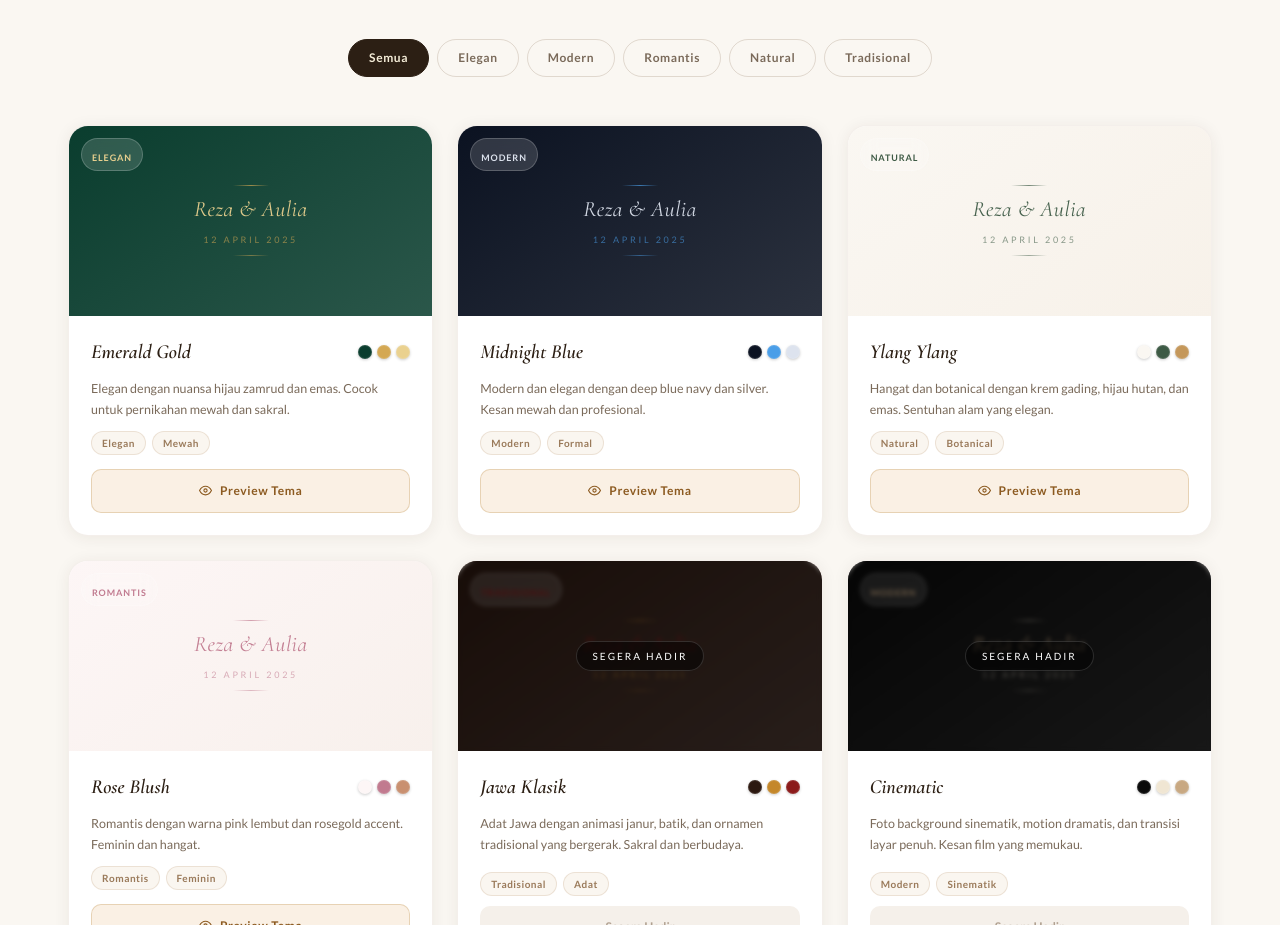
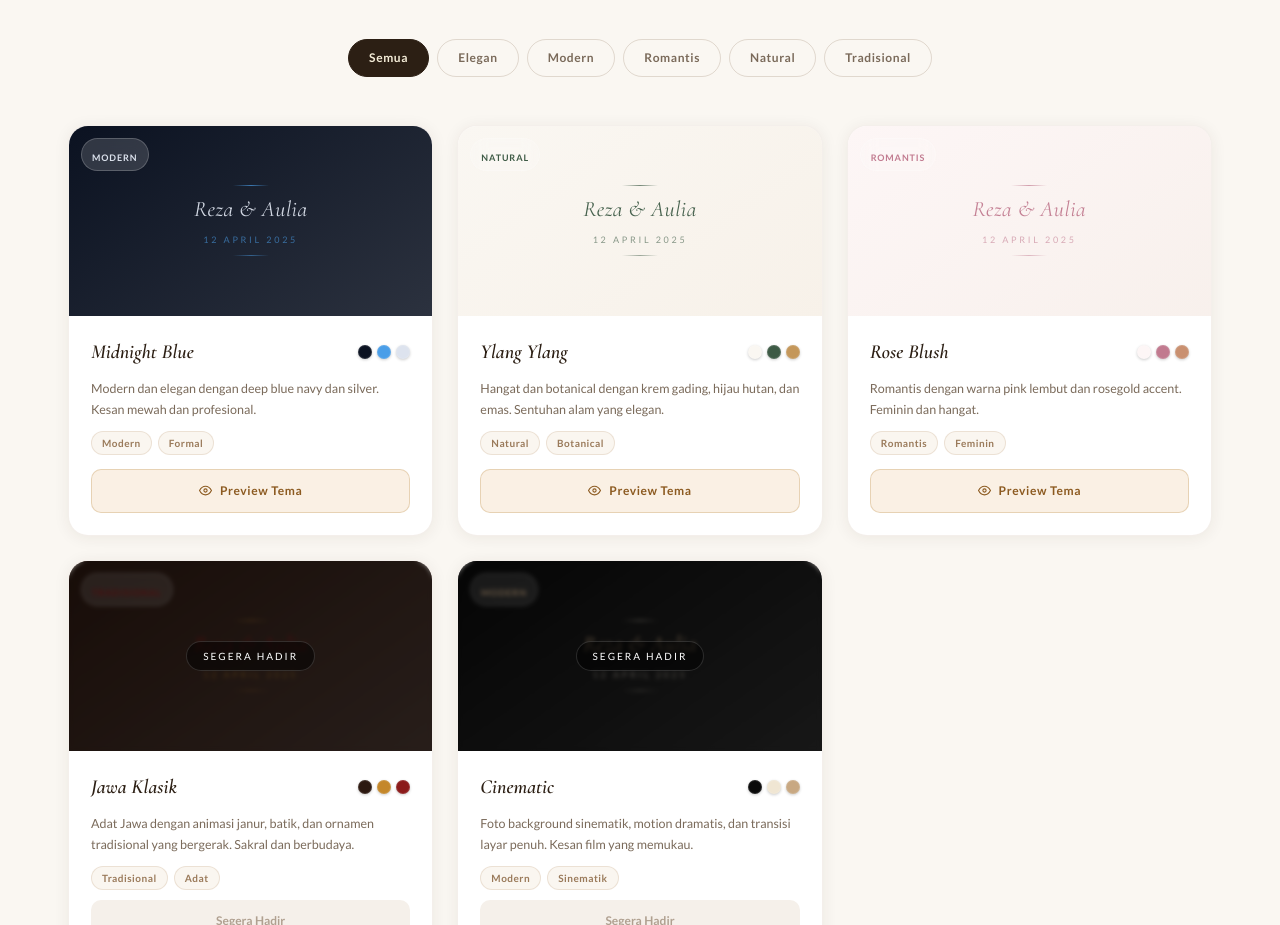
Before and after one commit to fikrisandi/invitation-techsavvys-fe, a Next.js app: page / in a window 1280 px wide. Shown: the part 787-1712 px from the top of the page. Built offline with nearby package versions, Linux system fonts and the light colour scheme; no server answers; a web font is replaced by a local one.

Commit message:
feat: hide emerald-gold from public catalog (private/admin only)
Add hidden flag to theme — filtered out from public catalog page.
Preview still accessible via /preview/emerald-gold for admin use.

Co-Authored-By: Claude Sonnet 4.6 <noreply@anthropic.com>

```diff
--- a/app/page.tsx
+++ b/app/page.tsx
@@ -121,9 +121,10 @@ function ThemeCard({ theme }: { theme: (typeof themes)[0] }) {
 export default function CatalogPage() {
   const [activeFilter, setActiveFilter] = useState("Semua");
 
+  const visible = themes.filter((t) => !t.hidden);
   const filtered = activeFilter === "Semua"
-    ? themes
-    : themes.filter((t) => t.category === activeFilter);
+    ? visible
+    : visible.filter((t) => t.category === activeFilter);
 
   return (
     <div style={{ minHeight: "100vh", background: "#FAF7F2", fontFamily: "'Lato', sans-serif" }}>
--- a/lib/dummy.ts
+++ b/lib/dummy.ts
@@ -63,6 +63,7 @@ export const themes = [
     category: "Elegan",
     palette: ["#0A3D2E", "#D4A853", "#EAD18F"],
     available: true,
+    hidden: true, // private — admin only
   },
   {
     id: "midnight-blue",
```
